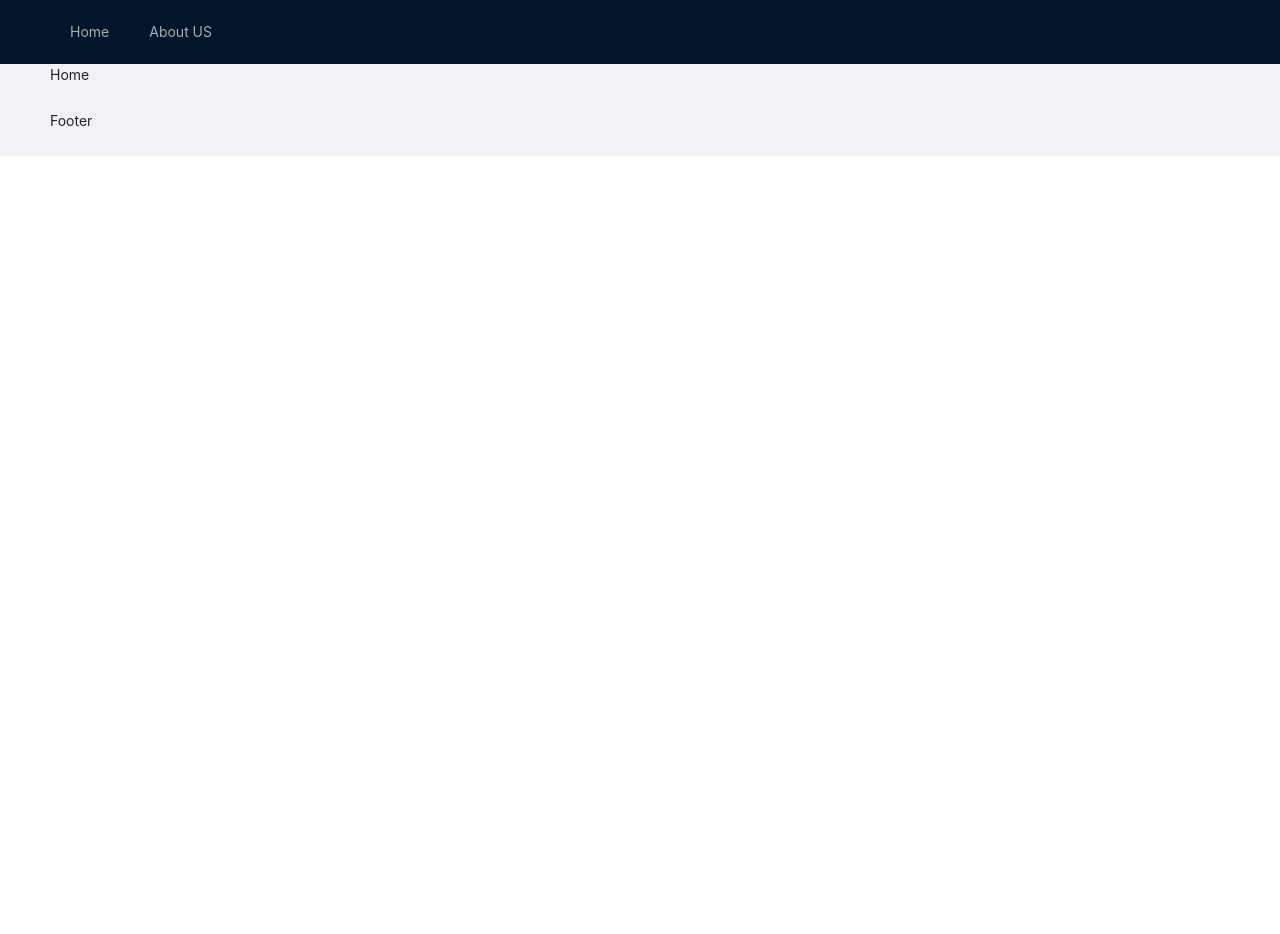
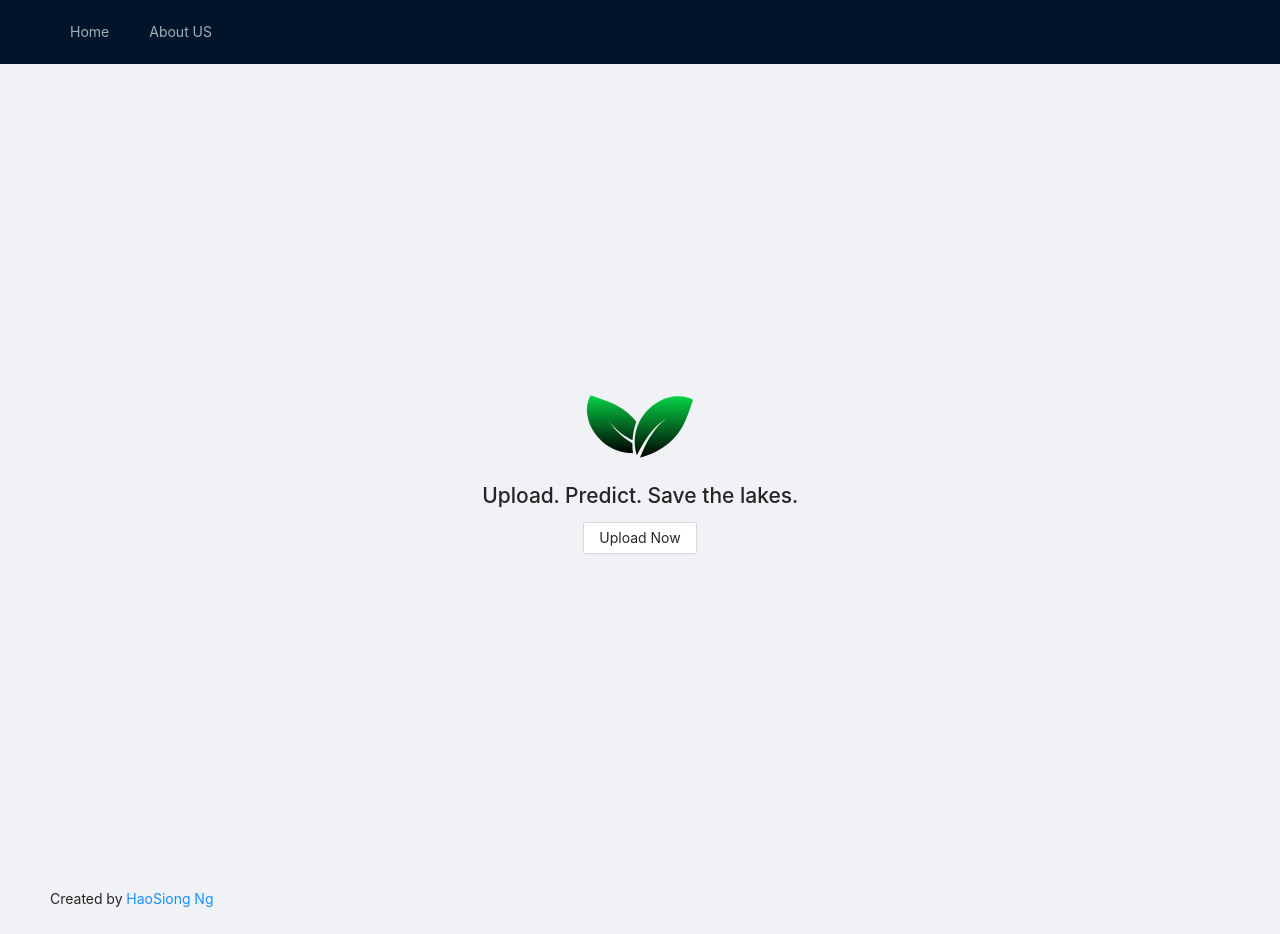
Before and after one commit to nghaosiong98/deepwater, a React (Create React App) app: page / in a window 1280 px wide. Before the commit the page ends 800 px from the top, so only its background shows below. Built offline with nearby package versions, Linux system fonts and the light colour scheme.

Commit message:
updated home page

```diff
--- /dev/null
+++ b/src/components/home/home.css
@@ -0,0 +1,6 @@
+.hero {
+  display: grid;
+  align-items: center;
+  text-align: center;
+  height: 100vh;
+}
--- a/src/components/home/home.jsx
+++ b/src/components/home/home.jsx
@@ -1,7 +1,17 @@
 import React from 'react';
+import { Link } from 'react-router-dom';
+import { Button } from 'antd';
+import TwoLeafImage from '../../images/two-leaves.svg';
+import './home.css';
 
 const home = () => (
-  <div>Home</div>
+  <div className="hero">
+    <span>
+      <img src={TwoLeafImage} alt="twoLeafs" />
+      <h1>Upload. Predict. Save the lakes.</h1>
+      <Button><Link to="/upload">Upload Now</Link></Button>
+    </span>
+  </div>
 );
 
 export default home;
--- a/src/components/layout/Layout.jsx
+++ b/src/components/layout/Layout.jsx
@@ -18,7 +18,13 @@ const Layout = ({ children }) => (
       { children }
     </Content>
     <Footer>
-      Footer
+      <div className="footer-container">
+        <span>
+          Created by
+          {' '}
+          <a href="https://www.linkedin.com/in/haosiongng/">HaoSiong Ng</a>
+        </span>
+      </div>
     </Footer>
   </AntLayout>
 );
```
Also changed, not shown: src/images/two-leaves.svg (added).
